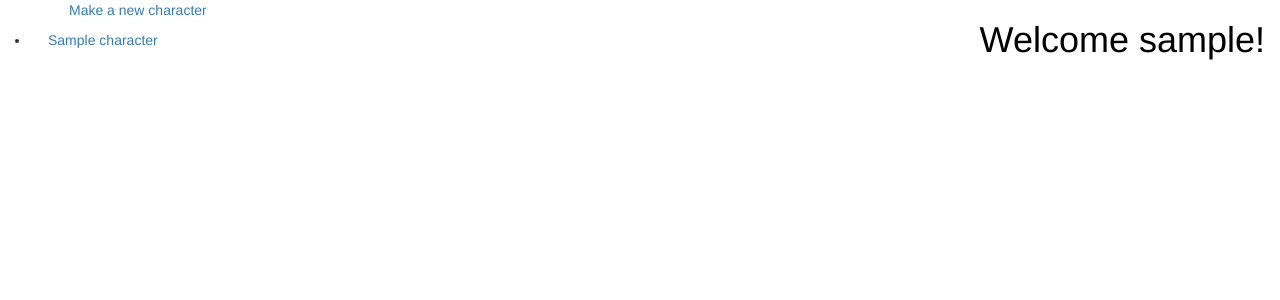
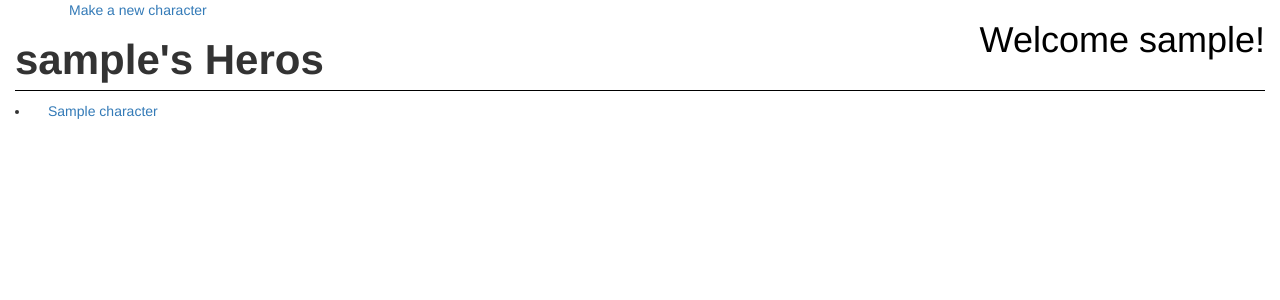
Before and after one commit to anthonyk1225/lifeofpy_thon, a Django app: template rpg/users/templates/users/welcome.html in a window 1280 px wide. Shown: the part 93-393 px from the top of the page. Run offline with Django 3.2, Linux system fonts and the light colour scheme; the template is opened without the code that fills it: most values are stand-ins (such as "Sample title", 1, 10 or a date in 2020); some libraries are stand-ins or nearby versions.

Commit message:
Adds heading to user hero's list

```diff
--- a/rpg/users/static/users/users.css
+++ b/rpg/users/static/users/users.css
@@ -29,3 +29,9 @@ a{
 	background-color: #001f3f;
 	opacity: .4;
 }
+
+p{
+    font-size: 3em;
+    border-bottom: 1px solid black;
+    font-weight: bold;
+}
--- a/rpg/users/templates/users/welcome.html
+++ b/rpg/users/templates/users/welcome.html
@@ -8,6 +8,7 @@
 <a href='/rpg/character_selection/'>Make a new character</a>
 </ul>
     <div class "characters">
+        <p>{{username}}'s Heros</p>
         {% if characters %}
             {% for character in characters %}
             <li><a href = "/{{ username }}/{{ character }}">{{character}}</a></li>
```
